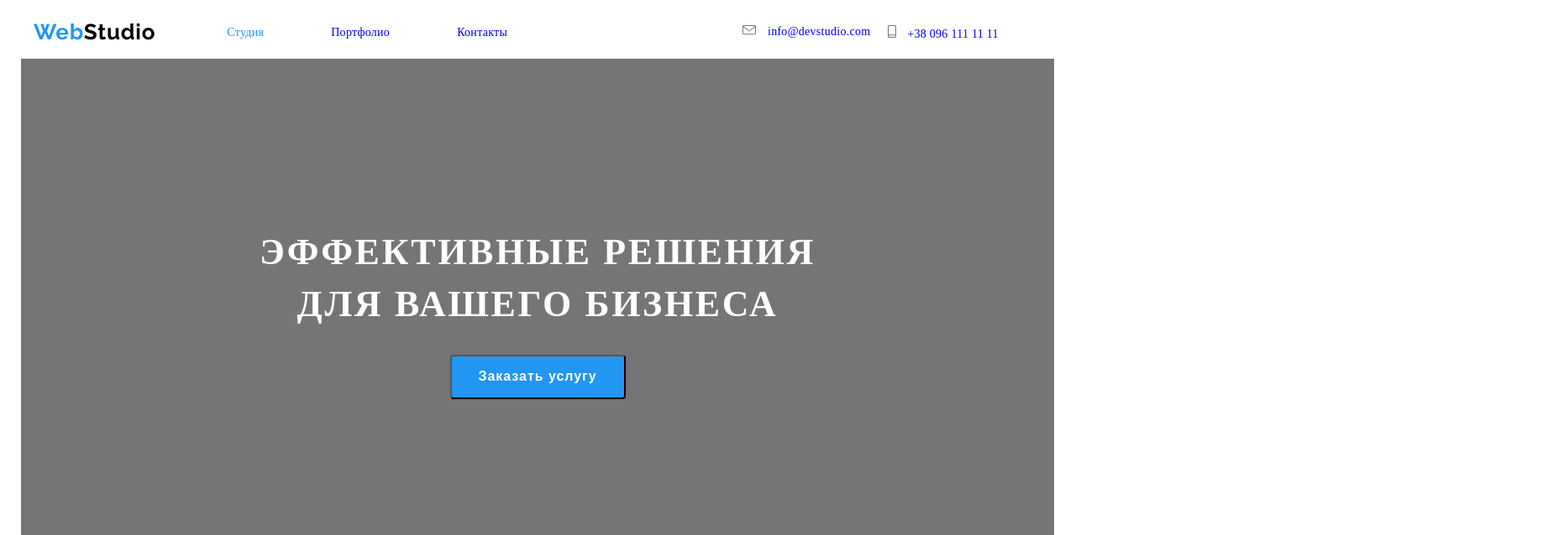
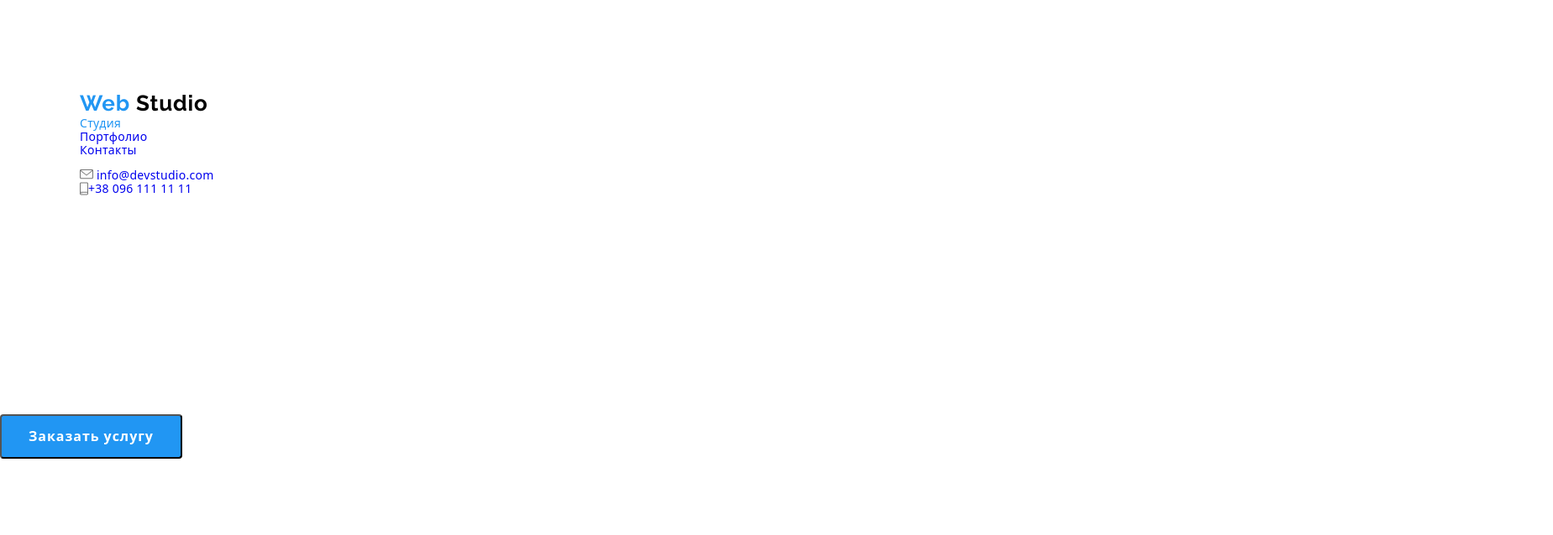
Before and after one commit to gprokopiv/goit-markup-hw-03, a plain HTML site: page index.html in a window 1280 px wide. Shown: the top 638 px of the page at 84% size, 1849 px wide, since content can reach past the window. Drawn offline with nearby package versions, Linux system fonts and the light colour scheme.

Commit message:
changes in header

```diff
--- a/css/styles.css
+++ b/css/styles.css
@@ -1,58 +1,63 @@
-
 :root {
     --primary-text-color: #212121;
     --title-text-color: #ffffff;
     --accent-color:  #2196F3;
     --secondary-text-color: #757575;
-    --portfolio-background-color: #F5F4FA;
+    --background-color: #F5F4FA;
 }
+
 
 body {
 
     color: var(--primary-text-color);
-    font-family: "Raleway","Roboto" sans-serif;
-    font-weight: 500;
+    font-family: "Roboto" sans-serif;
+    font-weight: 400;
     font-size: 14px;
-    line-height: 1.14;
-    letter-spacing: 0.02em;
+    line-height: 1.7;
+    letter-spacing: 0.03em;
 }
-
 ul {
     list-style: none;
 }
 a {
     text-decoration: none;
 }
+
 a:hover,
 a:focus {
     color: var(--accent-color);
 }
-
 .container {
     /* outline: solid tomato; */
     margin: 0 auto;
     padding: 94px 15px 94px 15px;
     width: 1200px;
 }
+
+/* .list {
+    text-decoration: none;
+} */
+
 /* header */
 .header {
-  display: block;
+ display: block;
+
+font-weight: 500;
+line-height: 1.14;
+letter-spacing: 0.02em;
 }
 
-header .container {
+/*
+.header .container {
     display: flex;
     align-items: center;
     justify-content: space-between;
     padding-bottom: 0;
     padding-top: 0;
-
-
-}
+} */
 
 /*header logo*/
 .logo {
-    margin-right: 85px;
-    margin-left: auto;
 
     color: #000000;
     font-family: Raleway;
@@ -60,57 +65,27 @@ header .container {
     font-size: 26px;
     line-height: 1.2;
     letter-spacing: 0.03em;
-    text-decoration: none;
 }
+.logo .logo-web {
+    color: var(--accent-color);
+}
+
 header .logo:hover,
 header .logo:focus {
     color: var(--primary-text-color);
-
-}
-.logo .web {
-    color: var(--accent-color);
-   }
-   /* menu */
-.menu {
-    display: flex;
-    align-items: center;
-    margin: 0;
-    padding: 0;
-
-}
-.menu .item + .item {
-    margin-left: 50px;
 }
 
+   /* menu */
 .menu .current {
     color: var(--accent-color);
-}
-.menu .link {
-    display: block;
-    padding-top: 23px;
-    padding-bottom: 23px;
 }
 
 /* email and address */
 
 .contact {
-    display: flex;
-    margin: 0 auto 0 280px;
-    padding: 0;
+  color: var(--secondary-text-color);
 }
 
- .contact .link {
-    color: var(--secondary-text-color);
-}
-
- .contact-item {
-     margin-right: 20px;
-
- }
- .contact .icon {
-     margin-right: 10px;
-
- }
 
 
 /* Styles for the main page of html */
@@ -347,3 +322,8 @@ footer .container {
     line-height: 1.6;
     letter-spacing: 0.03em;
 }
+
+
+
+
+}
--- a/index.html
+++ b/index.html
@@ -6,7 +6,7 @@
     <meta name="viewport" content="width=device-width, initial-scale=1.0">
     <title>Web Studio v.1</title>
     <link href="https://fonts.googleapis.com/css2?family=Raleway:wght@700&family=Roboto:wght@400;500;700;900&display=swap" rel="stylesheet" />
-    <link href="https://cdnjs.cloudflare.com/ajax/libs/modern-normalize/0.6.0/modern-normalize.min.css">
+    <link  rel="stylesheet" href="https://cdnjs.cloudflare.com/ajax/libs/modern-normalize/0.6.0/modern-normalize.min.css">
     <link rel="stylesheet" href="./css/styles.css" />
 
 </head>
@@ -18,21 +18,21 @@
     <div class="container">
          <nav>
             <ul class="menu">
-                <li><a class="logo" href="#"><span class="web">Web</span>Studio</a></li>
-                <li class="item"><a href="#" class="link current">Студия</a></li>
-                <li class="item"><a href="./portfolio.html" class="link">Портфолио</a></li>
-                <li class="item"><a href="#" class="link ">Контакты</a></li>
+                <li><a class="logo" href="#"><span class="logo-web">Web</span> Studio</a></li>
+                <li class="menu-list"><a href="#" class="link current">Студия</a></li>
+                <li class="menu-list"><a href="./portfolio.html" class="link">Портфолио</a></li>
+                <li class="menu-list"><a href="#" class="link ">Контакты</a></li>
             </ul>
         </nav>
 
         <ul class="contact">
-        <li class="contact-item">
+        <li  class="contact-list">
             <img class="icon" src="./images/envelope.svg" alt="envelope_icon"/>
             <a href="mailto:info@devstudio.com" >info@devstudio.com</a>
         </li>
-        <li class="contact-item">
+        <li  class="list">
             <img class="icon" src="./images/smartphone.svg" alt="smartphone icon" />
-            <a href="tel:+38-096-111-11-11">+38 096 111 11 11</a>
+            <a class="list" href="tel:+38-096-111-11-11">+38 096 111 11 11</a>
         </li>
         </ul>
     </div>
@@ -41,8 +41,8 @@
     </header>
     <main>
         <!---hero-->
-        <section class="hero">
-            <div class="container">
+        <section>
+            <div >
             <h1 class="hero-title">Эффективные решения<br /> для вашего бизнеса</h1>
             <button type="button" class="button">Заказать услугу</a>
             </div>
@@ -91,7 +91,7 @@
             <div class="container">
                 <h2>Чем мы занимаемся</h2>
                     <ul class="list">
-                        <li class="item">
+                        <li class="list">
                             <div >
                                 <a  href="#">
                                 <img src="./images/laptop.jpg" alt="комп" width="370" />
@@ -100,13 +100,13 @@
                             </div>
 
                         </li>
-                        <li class="item">
+                        <li class="list">
                             <a href="#">
                                 <img src="./images/mobile.jpg" alt="телефон" width="370" />
                                 <h3 class="link">Мобильные приложения</h3>
                             </a>
                         </li>
-                        <li class="item">
+                        <li class="list">
                             <a href="#">
                                 <img src="./images/monitor.jpg" alt="дизайн" width="370" />
                                 <h3 class="link"s>Дизайнерские решения</h3>
@@ -121,7 +121,7 @@
             <div class="container">
             <h2>Наша команда</h2>
             <ul class="list">
-                <li class="item">
+                <li class="list">
                     <a href="#">
                         <img src="./images/John_Smith.jpg" alt="Николай Кучеренко" width="260" />
                         <p class="team-text name">Николай Кучеренко</p>
@@ -135,7 +135,7 @@
                     </ul>
                 </li>
 
-                <li class="item">
+                <li class="list">
                     <a href="#">
                         <img src="./images/Marta_Stewart.jpg" alt="Ольга Иванова" width="260" />
                         <p class="team-text name">Ольга Иванова</p>
@@ -149,7 +149,7 @@
                     </ul>
                 </li>
 
-                <li class="item">
+                <li class="list">
                     <a href="#">
                         <img src="./images/Robert_Jakis.jpg" alt="Андрей Шевченко" width="260" />
                         <p class="team-text name">Андрей Шевченко</p>
@@ -162,7 +162,7 @@
                         <li><a href="#" aria-label="Linkedin"class="link"> Linkedin</a></li>
                     </ul>
                 </li>
-                <li class="item">
+                <li class="list">
                     <a href="#">
                         <img src="./images/Иван Николаев.jpg" alt="Иван Николаев" width="260" />
                         <p class="team-text name">Иван Николаев</p>
@@ -187,19 +187,19 @@
                      <li class="box">
                         <a href="#"> <img src="./images/Client_1.svg" alt="клиент1" /></a>
                     </li>
-                    <li class="item">
+                    <li class="list">
                         <a href="#"> <img src="./images/Client_2.svg" alt="клиент2" /></a>
                     </li>
-                    <li class="item">
+                    <li class="list">
                         <a href="#"> <img src="./images/Client_3.svg" alt="клиент3" /></a>
                     </li>
-                    <li class="item">
+                    <li class="list">
                         <a href="#"> <img src="./images/Client_4.svg" alt="клиент4" /></a>
                     </li>
-                    <li class="item">
+                    <li class="list">
                         <a href="#"> <img src="./images/Client_5.svg" alt="клиент5" /></a>
                     </li>
-                    <li class="item">
+                    <li class="list">
                         <a href="#"> <img src="./images/Client_6.svg" alt="клиент6" /></a>
                     </li>
                 </ul>
```
